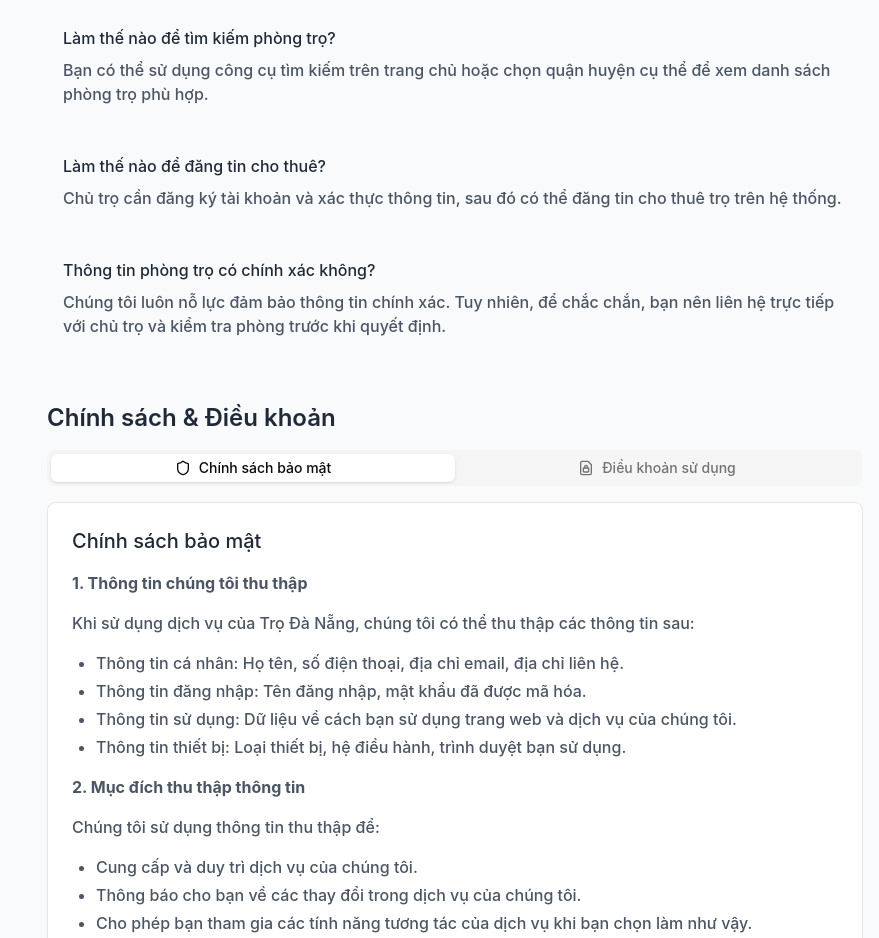
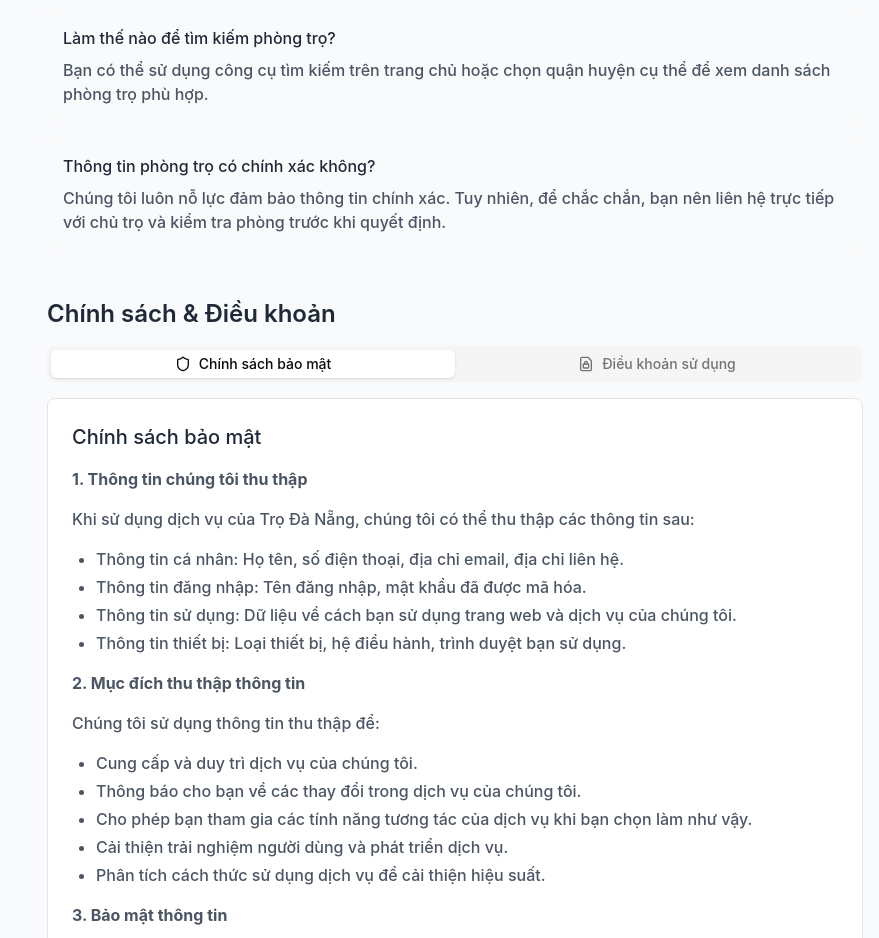
Before and after one commit to H11R4G10108/Webapp_gradproject, a React (Vite) app in the folder frontend/: page /about in a window 1280 px wide. Shown: the part 1240-2178 px from the top of the page, without its empty margins (401-1280 px from the left). Built offline with nearby package versions, Linux system fonts and the light colour scheme; no server answers.

Commit message:
update about

```diff
--- a/frontend/src/components/About/About.jsx
+++ b/frontend/src/components/About/About.jsx
@@ -215,17 +215,6 @@ export default function About() {
                     quận huyện cụ thể để xem danh sách phòng trọ phù hợp.
                   </p>
                 </div>
-
-                <div className="bg-gray-50 p-4 rounded-lg">
-                  <h4 className="font-medium text-gray-800 mb-2">
-                    Làm thế nào để đăng tin cho thuê?
-                  </h4>
-                  <p className="text-gray-600">
-                    Chủ trọ cần đăng ký tài khoản và xác thực thông tin, sau đó
-                    có thể đăng tin cho thuê trọ trên hệ thống.
-                  </p>
-                </div>
-
                 <div className="bg-gray-50 p-4 rounded-lg">
                   <h4 className="font-medium text-gray-800 mb-2">
                     Thông tin phòng trọ có chính xác không?
```
